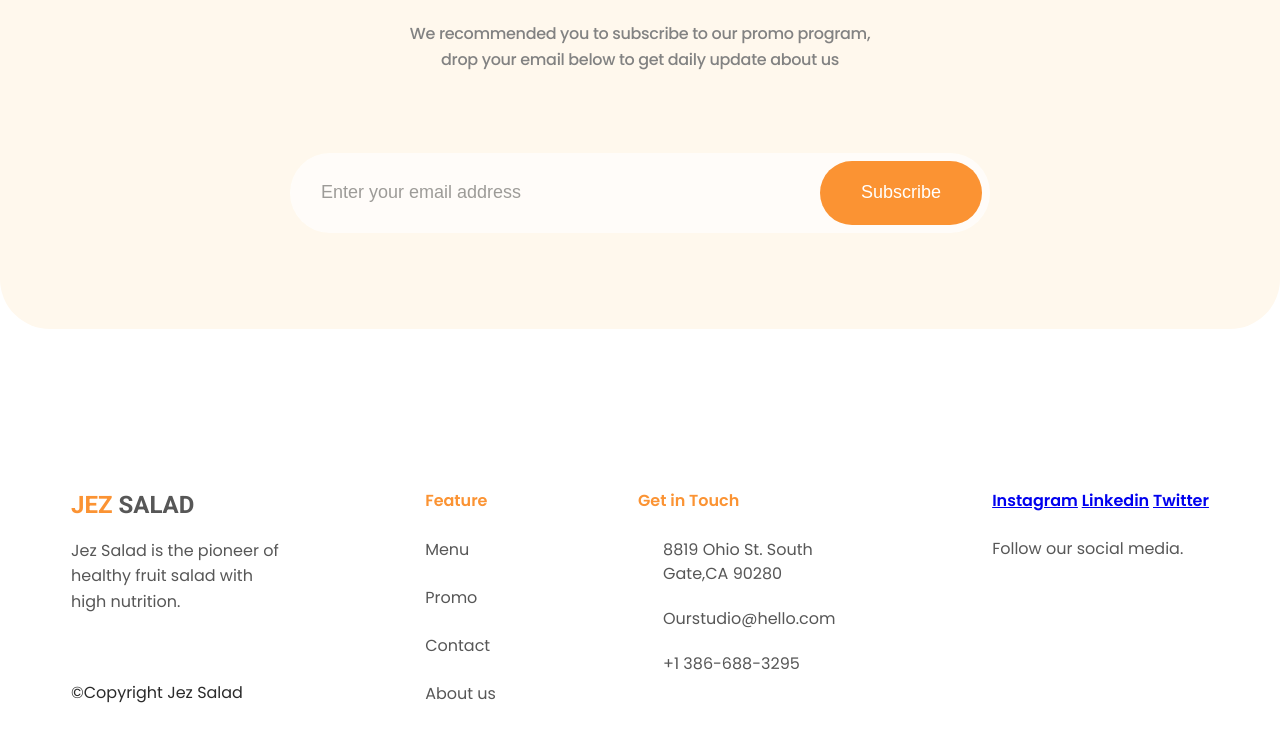
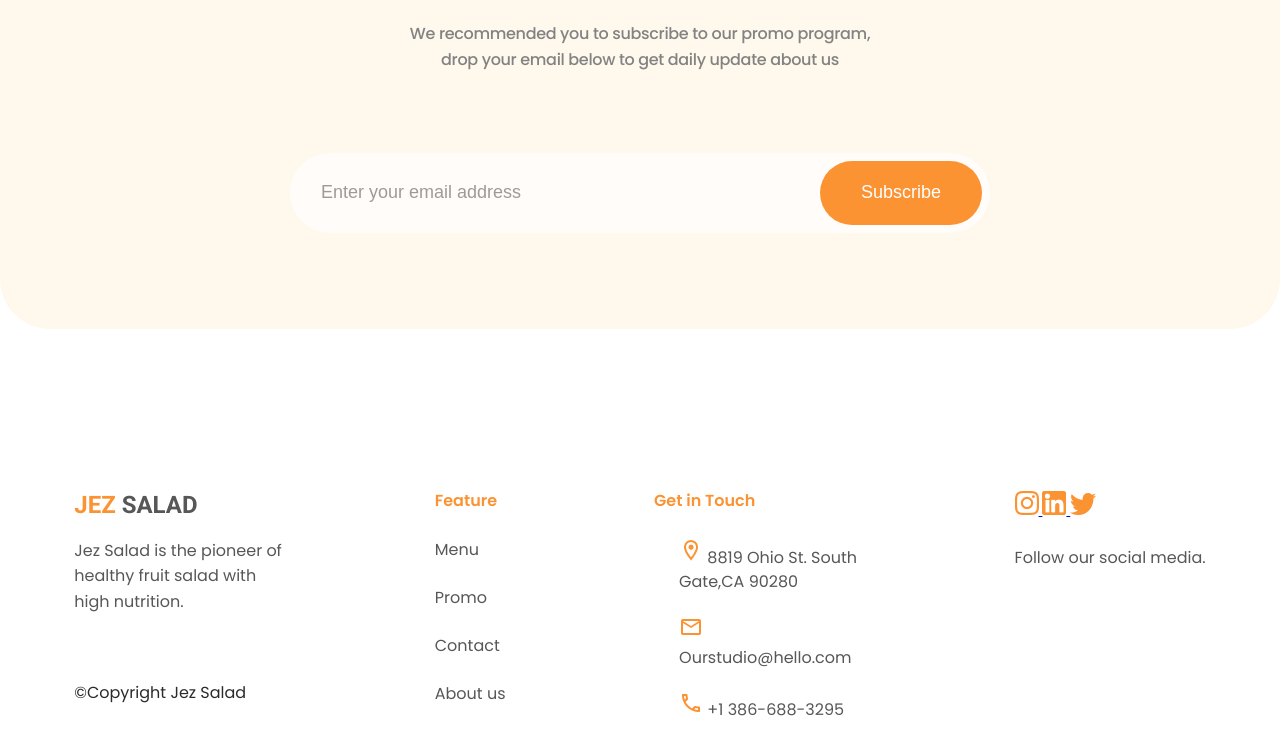
Before and after one commit to TiaanaV/Project-Jez-Salad, a plain HTML site: page index.html in a window 1280 px wide. Shown: the part 3725-4480 px from the top of the page. Drawn offline with Linux system fonts and the light colour scheme.

Commit message:
Fix classes for footer

```diff
--- a/index.html
+++ b/index.html
@@ -5,7 +5,10 @@
     <meta http-equiv="X-UA-Compatible" content="IE=edge" />
     <meta name="viewport" content="width=device-width, initial-scale=1.0" />
     <title>Fruit Salad Heath Food (Community)</title>
-    <link href="https://fonts.googleapis.com/css2?family=Poppins:wght@400;500;600&family=Raleway:wght@700&family=Roboto:wght@700&display=swap" rel="stylesheet">
+    <link
+      href="https://fonts.googleapis.com/css2?family=Poppins:wght@400;500;600&family=Raleway:wght@700&family=Roboto:wght@700&display=swap"
+      rel="stylesheet"
+    />
     <link rel="stylesheet" href="reset.css" />
     <link rel="stylesheet" href="style.css" />
   </head>
@@ -90,7 +93,11 @@
       </div>
       <div class="benefits-list">
         <div class="benefit-item">
-          <img class="benefit-item-image" src="assets/industry.png" alt="factory" />
+          <img
+            class="benefit-item-image"
+            src="assets/industry.png"
+            alt="factory"
+          />
           <h3 class="benefit-item-title">Own fruit orchard</h3>
           <p class="benefit-item-subtitle">
             Langsung dari Kebun Sendiri yang tersebar di setiap province yang
@@ -126,7 +133,11 @@
         </div>
 
         <div class="benefit-item">
-          <img class="benefit-item-image" src="assets/trophy.png" alt="trophy" />
+          <img
+            class="benefit-item-image"
+            src="assets/trophy.png"
+            alt="trophy"
+          />
           <h3 class="benefit-item-title">100 Top Brand</h3>
           <p class="benefit-item-subtitle">
             We are one of the best brands in the Food and Beverage sector in
@@ -145,7 +156,9 @@
 
     <section class="reviews">
       <div class="reviews-content">
-        <h2 class="title reviews-title">What Are People Saying <span class="yellow">About Us</span></h2>
+        <h2 class="title reviews-title">
+          What Are People Saying <span class="yellow">About Us</span>
+        </h2>
         <p class="subtitle reviews-subtitle">
           We are very happy if you are satisfied with our service and products,
           let's read pure reviews from customers who bought our products.
@@ -178,7 +191,7 @@
           <img class="review-photo" src="assets/image-placeholder2.png" />
           <strong class="review-author">David Ken</strong>
           <p class="review-author-age">24 Years</p>
-          <blockquote class="review-blockquote" >
+          <blockquote class="review-blockquote">
             The salad is fresh!!! Don't ask about the sauce again, it's really
             delicious, it's going to be routine. I recommend this salad to all
             of you guys! because they really take care of the quality.
@@ -191,18 +204,19 @@
           <p class="review-author-age">21 Years</p>
           <blockquote class="review-blockquote">
             The salad is fresh!!! Don't ask about the sauce again, it's really
-            delicious, it's going to be routine. I recommend this salad to all of you guys! because they really take care of the quality.
+            delicious, it's going to be routine. I recommend this salad to all
+            of you guys! because they really take care of the quality.
           </blockquote>
         </div>
       </div>
     </section>
     <section class="menu">
       <div class="menu-main">
-      <span class="uptitle">MENU YANG MEMBUATMU JATUH CINTA</span>
-      <div class="title menu-title">
-        ENJOY THE BEST MENU AND GET
-        <span class="yellow">DISCOUNTS</span> AVAILABLE
-      </div>
+        <span class="uptitle">MENU YANG MEMBUATMU JATUH CINTA</span>
+        <div class="title menu-title">
+          ENJOY THE BEST MENU AND GET
+          <span class="yellow">DISCOUNTS</span> AVAILABLE
+        </div>
       </div>
 
       <div class="menu-popular">
@@ -242,15 +256,21 @@
     </section>
     <section class="subscribe">
       <div class="subscribe-box">
-        <p class="uptitle ">Our Subscribe</p>
-        <h2 class="title subscribe-title">Subscribe To Get The Latest Promo from Jez Salad</h2>
+        <p class="uptitle">Our Subscribe</p>
+        <h2 class="title subscribe-title">
+          Subscribe To Get The Latest Promo from Jez Salad
+        </h2>
         <p class="subtitle subscribe-subtitle">
           We recommended you to subscribe to our promo program, drop your email
           below to get daily update about us
         </p>
         <div class="subscribe-form">
           <form action="#" method="get">
-            <input class="subscribe-input" type="email" placeholder="Enter your email address" />
+            <input
+              class="subscribe-input"
+              type="email"
+              placeholder="Enter your email address"
+            />
             <input class="btn subscribe-btn" type="submit" value="Subscribe" />
           </form>
         </div>
@@ -278,35 +298,39 @@
       <div class="footer-contact">
         <ul class="footer-contact-list">
           <li class="list-head">Get in Touch</li>
-          <span class="footer-contact-icon icon-location"></span>
           <li class="footer-contact-item">
+            <span class="footer-icon"
+              ><img src="assets/location-on.png"
+            /></span>
             <a
               href="https://www.google.com/maps/place/Ohio+Ave,+South+Gate,+CA+90280,+%D0%A1%D0%A8%D0%90/@33.9500277,-118.223837,17z/data=!3m1!4b1!4m5!3m4!1s0x80c2cbe293710a61:0x67c1b6553fdb1f78!8m2!3d33.9500277!4d-118.2216483"
               target="_blank"
               >8819 Ohio St. South Gate,CA 90280</a
             >
           </li>
-          <span class="footer-contact-icon icon-email"></span>
           <li class="footer-contact-item">
+            <span class="footer-icon"><img src="assets/email.png" /></span>
             <a href="mailto:Ourstudio@hello.com" target="_blank"
               >Ourstudio@hello.com</a
             >
           </li>
-          <span class="footer-contact-icon icon-phone"></span>
-          <li class="footer-contact-item"><a href="tel:+1 386-688-3295">+1 386-688-3295</a></li>
+          <li class="footer-contact-item">
+            <span class="footer-icon"><img src="assets/call.png" /></span>
+            <a href="tel:+1 386-688-3295">+1 386-688-3295</a>
+          </li>
         </ul>
       </div>
 
       <div class="footer-social">
-        <a class="social-button" href="#" target="_blank" title="instagram"
-          >Instagram</a
-        >
-        <a class="social-button" href="#" target="_blank" title="Linkedin"
-          >Linkedin</a
-        >
-        <a class="social-button" href="#" target="_blank" title="Twitter"
-          >Twitter</a
-        >
+        <a class="social-button" href="#" target="_blank" title="instagram">
+          <img class="social-instagram" src="assets/instagram.png" />
+        </a>
+        <a class="social-button" href="#" target="_blank" title="linkedin">
+          <img class="social-linkedin" src="assets/linkedin.png" />
+        </a>
+        <a class="social-button" href="#" target="_blank" title="Twitter">
+          <img class="social-twitter" src="assets/twitter.png" />
+        </a>
         <p class="subtitle-social">Follow our social media.</p>
       </div>
     </footer>
```
